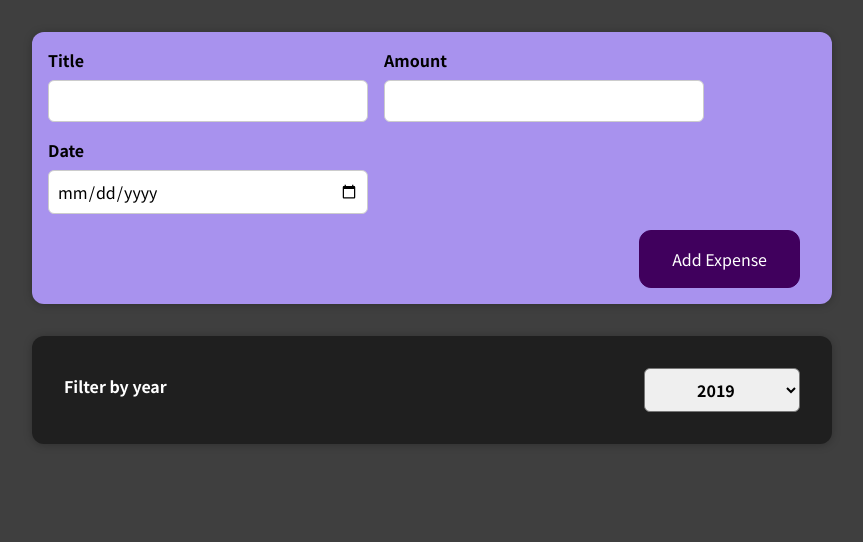
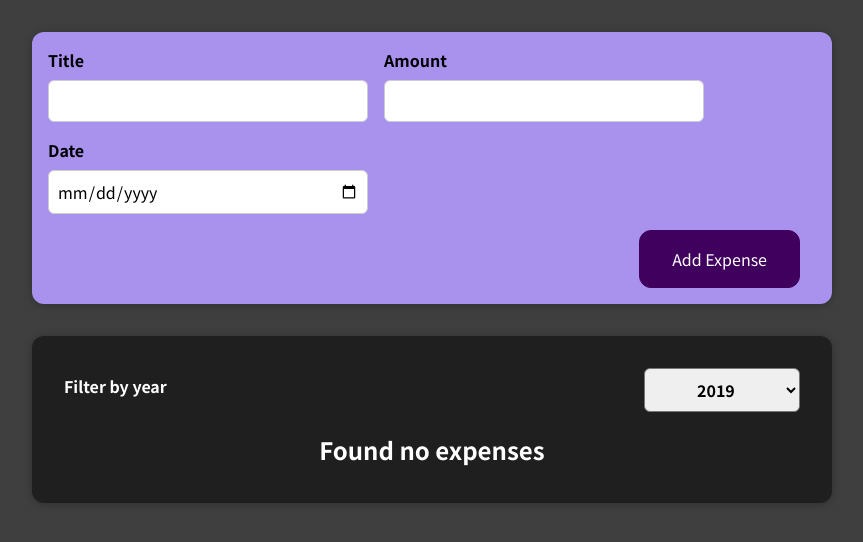
Before and after one commit to Lucas-Onofre/reactjs-max-course, a React (Create React App) app: page / in a window 1280 px wide. Shown: the top 542 px of the page, without its empty margins (208-1071 px from the left). Built offline with nearby package versions, Linux system fonts and the light colour scheme.

Commit message:
adding conditional return statements & outputting conditional content

```diff
--- a/src/components/Expenses/ExpenseItem.js
+++ b/src/components/Expenses/ExpenseItem.js
@@ -13,6 +13,7 @@ export const ExpenseItem = (props) => {
   }
 
   return (
+    <li>
       <Card className='expense-item'>
         <ExpenseDate date={ props.date } />
         <div className="expense-item__description">
@@ -21,6 +22,7 @@ export const ExpenseItem = (props) => {
         </div>
         <button onClick={clickHandler}>Change title</button>
       </Card>
+    </li>
   );
 }
 
--- a/src/components/Expenses/Expenses.js
+++ b/src/components/Expenses/Expenses.js
@@ -1,10 +1,10 @@
 import React, { useState } from "react";
-import ExpenseItem from "./ExpenseItem";
 import ExpensesFilter from "./ExpenseFilter";
 
 import { Card } from "../UI/Card";
 
 import './Expenses.css';
+import { ExpensesList } from "./ExpensesList";
 
 export const Expenses = ({ expenses }) => {
   const [filteredYear, setFilteredYear] = useState('2019');
@@ -18,16 +18,7 @@ export const Expenses = ({ expenses }) => {
     <>
       <Card className="expenses">
         <ExpensesFilter selected={filteredYear} onYearFilterSelected={yearFilterSelectedHandler} />
-        {filteredItems && filteredItems.map((expense) => {
-            return (
-            <ExpenseItem
-              key={expense.id}
-              title={expense.title}
-              amount={expense.amount}
-              date={expense.date}
-            />
-          )
-          })}
+        <ExpensesList filteredExpenses={filteredItems}/>
       </Card>
     </>
   );
--- /dev/null
+++ b/src/components/Expenses/ExpensesList.css
@@ -0,0 +1,9 @@
+.expenses-list {
+  list-style: none;
+  padding: 0;
+}
+
+.expenses-list__fallback {
+  color: white;
+  text-align: center;
+}
--- /dev/null
+++ b/src/components/Expenses/ExpensesList.js
@@ -0,0 +1,28 @@
+import React from 'react';
+
+import ExpenseItem from './ExpenseItem';
+import './ExpensesList.css';
+
+export const ExpensesList = ({filteredExpenses}) => {
+  //returns that if props has no value
+  if(!filteredExpenses.length){
+    return <h2 className='expenses-list__fallback'>Found no expenses</h2>
+  }
+
+  //returns that if props has value
+  return (
+    <ul className='expenses-list'>
+      {!filteredExpenses && <p>No expenses found.</p>}
+      {filteredExpenses && filteredExpenses.map((expense) => {
+        return (
+        <ExpenseItem
+          key={expense.id}
+          title={expense.title}
+          amount={expense.amount}
+          date={expense.date}
+        />
+        )
+      })}
+  </ul>
+  )
+}
```
Also changed, not shown: 1 other file (tests, documents, lock files or other folders).
